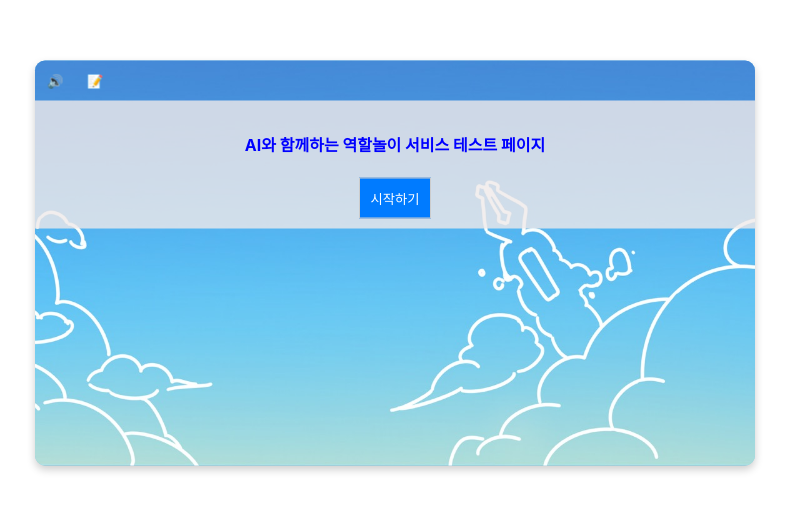
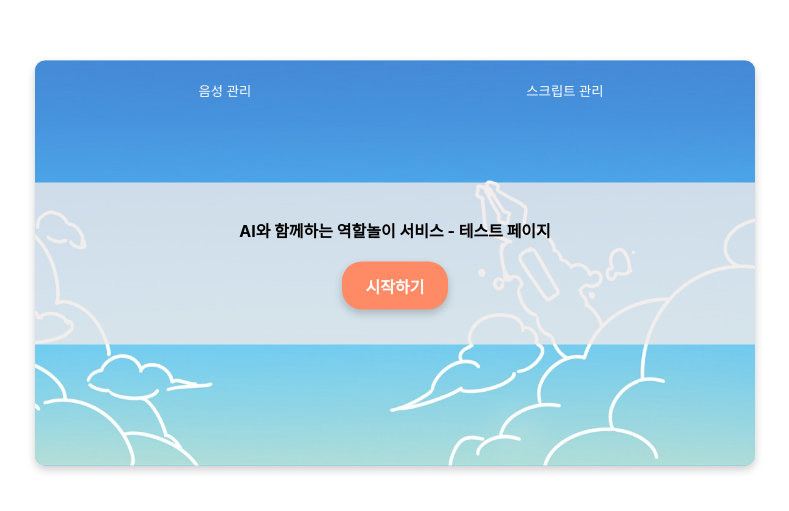
Before and after one commit to Prize-Three/roleplay_frontend, a React (Create React App) app: page / in a window 1280 px wide. Shown: the part 137-648 px from the top of the page, without its empty margins (245-1034 px from the left). Built offline with nearby package versions, Linux system fonts and the light colour scheme.

Commit message:
Home에 기획 디자인 느낌으로 살짝 변경하기

```diff
--- a/src/pages/Home/Home.jsx
+++ b/src/pages/Home/Home.jsx
@@ -7,18 +7,20 @@ import styles from './Home.module.scss';
 
 function Home() {
     const navigate = useNavigate();
-    let title = 'AI와 함께하는 역할놀이 서비스 테스트 페이지';
+    let title = 'AI와 함께하는 역할놀이 서비스 - 테스트 페이지';
 
     return (
         <Layout>
             <div className={styles.homeWrap}>
                 <div className={styles.buttonWrap}>
-                    <button onClick={() => navigate('/voice-manage')}>🔊</button>
-                    <button onClick={() => navigate('/total-result')}>📝</button>
+                    <button onClick={() => navigate('/voice-manage')}>음성 관리</button>
+                    <button onClick={() => navigate('/total-result')}>스크립트 관리</button>
                 </div>
-                <div className={styles.homeDiv}>
-                    <h4>{title}</h4>
-                    <button onClick={() => navigate('/situation')}>시작하기</button>
+                <div className={styles.homeContentWrap}>
+                    <div className={styles.homeDiv}>
+                        <h4>{title}</h4>
+                        <button className={styles.startBtn} onClick={() => navigate('/situation')}>시작하기</button>
+                    </div>
                 </div>
             </div>
         </Layout>
--- a/src/pages/Home/Home.module.scss
+++ b/src/pages/Home/Home.module.scss
@@ -12,19 +12,76 @@
 }
 
 .buttonWrap {
+    position: absolute;
+    width: 100%;
+    display: flex;
+    justify-content: space-between;
+    padding: 20px;
+    box-sizing: border-box;
+
     button {
         background: none;
         border: none; /* 테두리 없애기 */
         padding: 0; /* 패딩 없애기 */
         margin: 0; /* 마진 없애기 */
-        width: 40px;
-        height: 40px;
+        width: 100%;
+        height: 50%;
         border-radius: 10px;
+        cursor: pointer;
     }
 }
+
+.homeContentWrap {
+    display: flex;
+    justify-content: center; /* 수평 가운데 정렬 */
+    align-items: center; /* 수직 가운데 정렬 */
+    width: 100%;
+    height: 100%;
+}
+
 .homeDiv {
-    color: blue;
+    color: black;
     text-align: center;
     background-color: rgba(241, 234, 234, 0.8); /* 반투명 배경 */
-    padding: 10px;
+    padding: 20px; /* 충분한 패딩을 추가 */
+    width: 100%; /* 적절한 너비로 설정 */
+    height: 40%;
+    // max-width: 800px; /* 최대 너비 설정 */
+    box-sizing: border-box; /* 패딩을 포함한 전체 박스 크기를 계산 */
+    // border-radius: 5px;
+    display: flex;
+    flex-direction: column;
+    align-items: center;
+    justify-content: center;
 }
+
+h4 {
+    margin: 0 0 20px 0; /* 제목과 버튼 사이에 충분한 공간을 확보 */
+}
+
+.startBtn {
+    background-color: #FF8B66; /* 배경색 - 주황색 */
+    color: #FFFFFF; /* 폰트 색상 - 흰색 */
+    font-weight: bold; /* 폰트 두껍게 */
+    border: none; /* 테두리 없음 */
+    padding: 12px 24px; /* 패딩 설정 */
+    font-size: 16px; /* 폰트 크기 */
+    cursor: pointer; /* 커서 포인터로 변경 */
+    outline: none; /* 포커스시 테두리 제거 */
+    border-radius: 20px; /* 둥근 모서리 */
+
+    /* 그림자 효과 */
+    box-shadow: 0 4px 8px rgba(0, 0, 0, 0.2);
+
+    /* 호버 효과 */
+    transition: background-color 0.3s ease, transform 0.3s ease;
+}
+
+.startBtn:hover {
+    background-color: #FFA984; /* 호버시 배경색 밝은 주황색 */
+}
+
+.startBtn:active {
+    background-color: #FF8B66; /* 클릭시 배경색 원래 주황색 */
+    transform: translateY(1px); /* 클릭시 약간 아래로 이동 효과 */
+}
```
